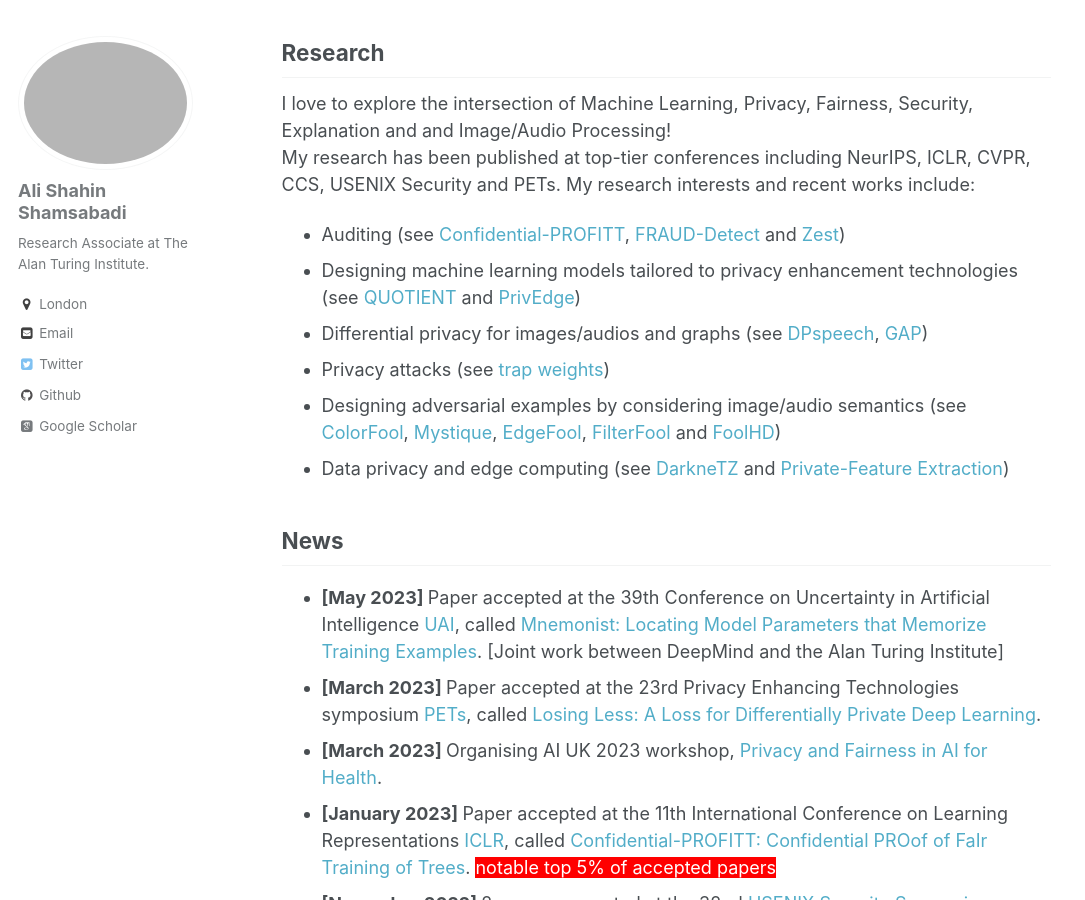
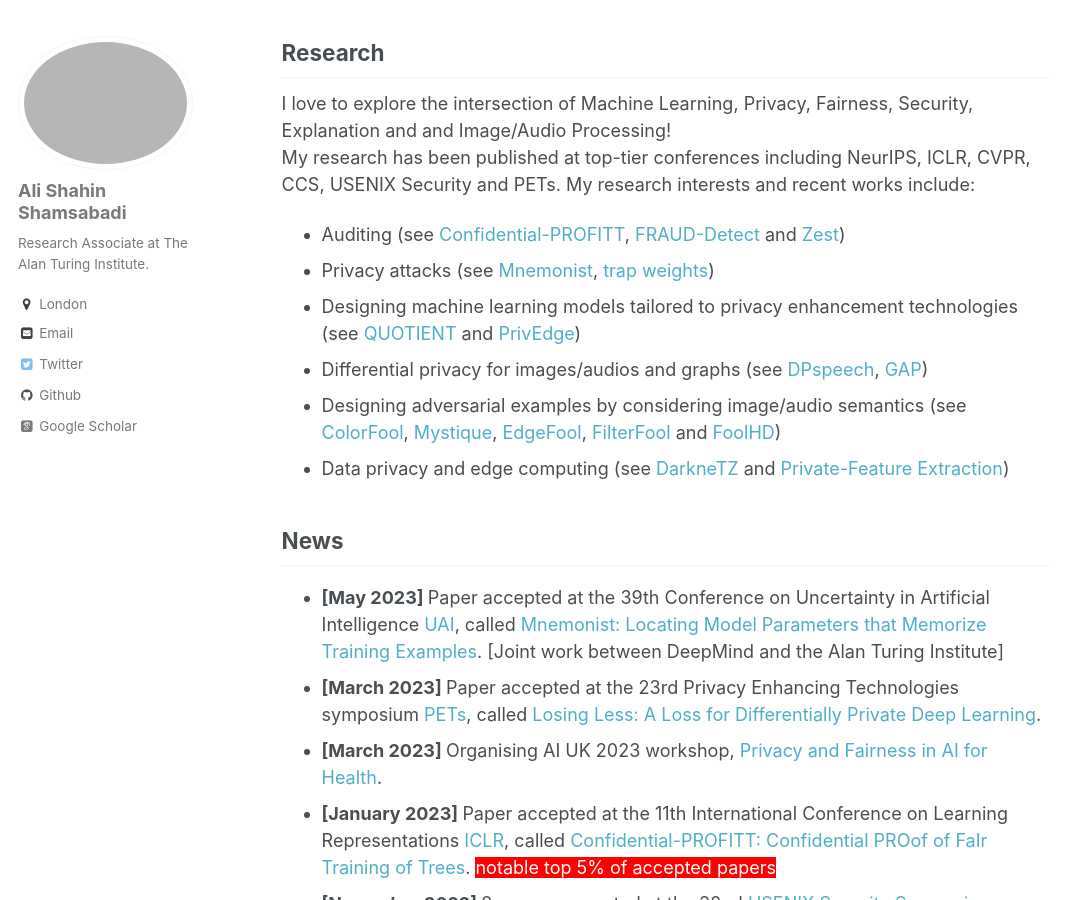
Before and after one commit to AliShahin/AliShahin.github.io, a Jekyll site: the page built from _pages/about.md, in a window 1280 px wide and 900 px high, scrolled down 436 px. Shown: the whole window, without its empty margins (0-1085 px from the left). Built offline with Jekyll 4.4.1, drawn with Linux system fonts in a browser that asks for light colours; some web fonts are replaced.

Commit message:
Update about.md

```diff
--- a/_pages/about.md
+++ b/_pages/about.md
@@ -16,9 +16,9 @@ I have received a PhD in Computer Science from the Queen Mary University of Lond
 I love to explore the intersection of Machine Learning, Privacy, Fairness, Security, Explanation and and Image/Audio Processing!<br />
 My research has been published at top-tier conferences including NeurIPS, ICLR, CVPR, CCS, USENIX Security and PETs. My research interests and recent works include:
 - Auditing (see [Confidential-PROFITT](https://openreview.net/forum?id=iIfDQVyuFD), [FRAUD-Detect](https://openreview.net/pdf?id=3vmKQUctNy) and [Zest](https://openreview.net/forum?id=OUz_9TiTv9j))
+- Privacy attacks (see [Mnemonist](https://openreview.net/pdf?id=oVn5GLyONY), [trap weights](https://arxiv.org/pdf/2112.02918.pdf))
 - Designing machine learning models tailored to privacy enhancement technologies (see [QUOTIENT](https://arxiv.org/pdf/1907.03372) and [PrivEdge](https://arxiv.org/pdf/2004.05574))
 - Differential privacy for images/audios and graphs (see [DPspeech](https://arxiv.org/pdf/2202.11823.pdf), [GAP](https://arxiv.org/pdf/2203.00949.pdf))
-- Privacy attacks (see [trap weights](https://arxiv.org/pdf/2112.02918.pdf))
 - Designing adversarial examples by considering image/audio semantics (see [ColorFool](https://openaccess.thecvf.com/content_CVPR_2020/papers/Shamsabadi_ColorFool_Semantic_Adversarial_Colorization_CVPR_2020_paper.pdf), [Mystique](https://arxiv.org/pdf/2202.02751.pdf), [EdgeFool](https://arxiv.org/pdf/1910.12227.pdf), [FilterFool](https://arxiv.org/pdf/2008.06069.pdf) and [FoolHD](https://arxiv.org/pdf/2011.08483.pdf))
 - Data privacy and edge computing (see [DarkneTZ](https://arxiv.org/pdf/2004.05703) and [Private-Feature Extraction](https://arxiv.org/pdf/1802.03151.pdf))
 
```
